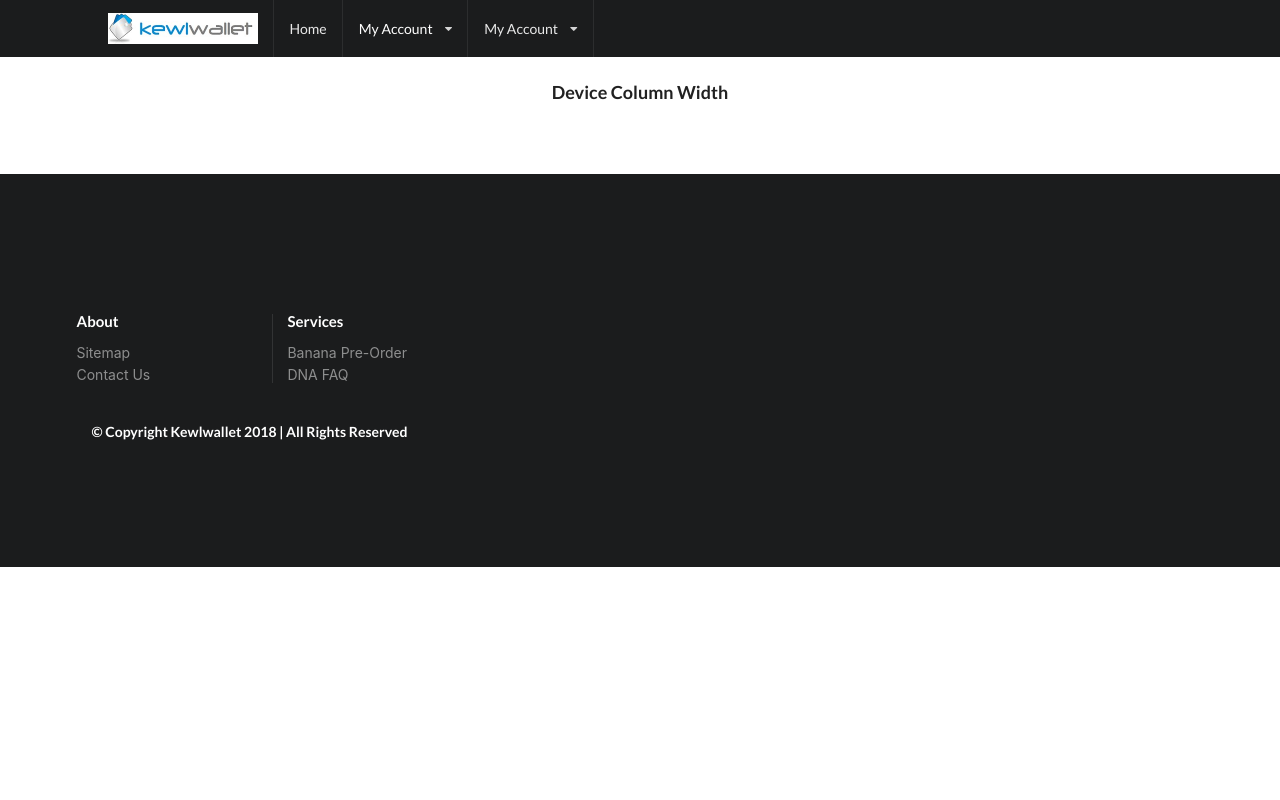
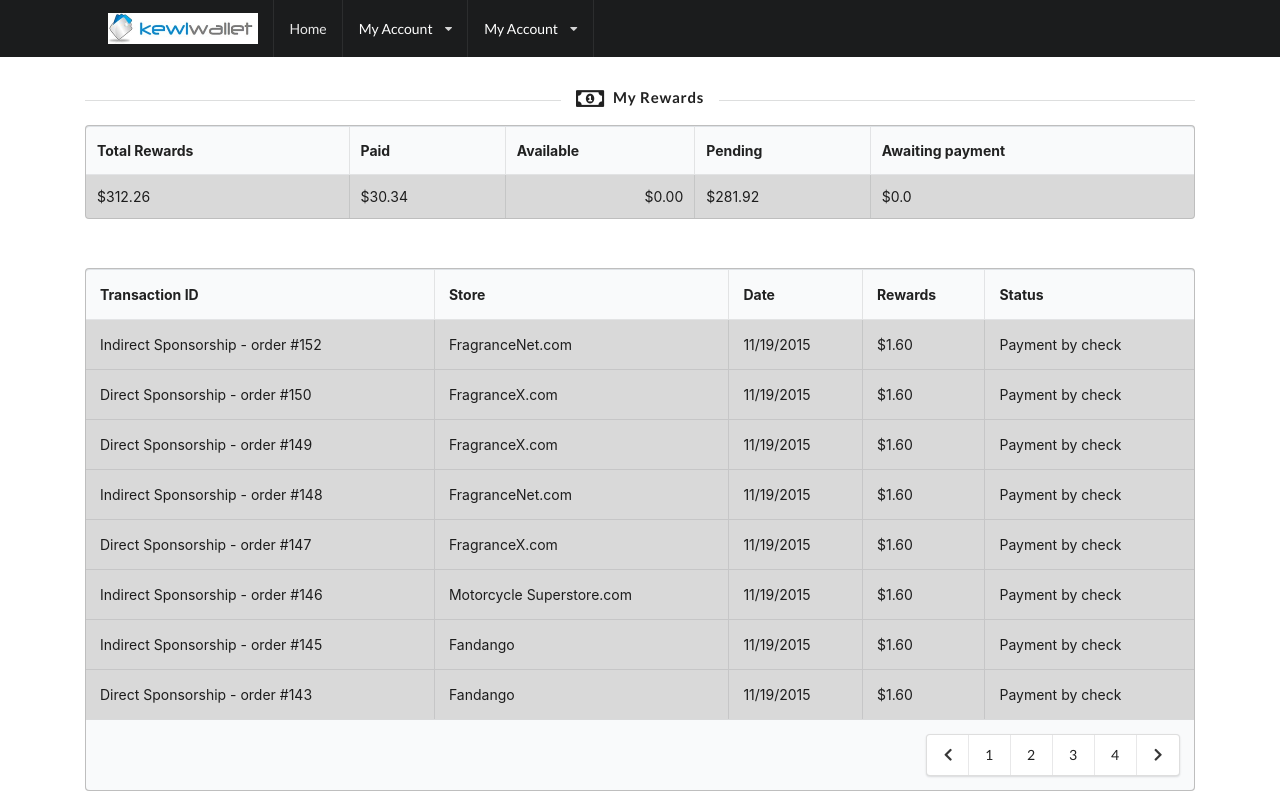
Before and after one commit to LegionOfAwesomness/ReactLoginPortal, a React (Create React App) app: page /rewards in a window 1280 px wide. Shown: the top 800 px of the page. Built offline with nearby package versions, Linux system fonts and the light colour scheme.

Commit message:
working url

```diff
--- a/src/Shared/SampleData.js
+++ b/src/Shared/SampleData.js
@@ -343,3 +343,74 @@
     status: "Payment by check"
   }
 ];
+
+
+export const REWARDS = [
+
+  {
+    id: 1,
+    transactionId: "Indirect Sponsorship - order #152",
+    store: "FragranceNet.com",
+    date: "11/19/2015",
+    reward: "$1.60",
+    status: "Payment by check"
+  },
+  {
+    id: 2,
+    transactionId: "Direct Sponsorship - order #150",
+    store: "FragranceX.com",
+    date: "11/19/2015",
+    reward: "$1.60",
+    status: "Payment by check"
+
+  },
+  {
+    id: 3,
+    transactionId: "Direct Sponsorship - order #149",
+    store: "FragranceX.com",
+    date: "11/19/2015",
+    reward: "$1.60",
+    status: "Payment by check"
+  },
+  {
+    id: 4,
+    transactionId: "Indirect Sponsorship - order #148",
+    store: "FragranceNet.com",
+    date: "11/19/2015",
+    reward: "$1.60",
+    status: "Payment by check"
+  },
+  {
+    id: 5,
+    transactionId: "Direct Sponsorship - order #147",
+    store: "FragranceX.com",
+    date: "11/19/2015",
+    reward: "$1.60",
+    status: "Payment by check"
+  },
+  {
+    id: 6,
+    transactionId: "Indirect Sponsorship - order #146",
+    store: "Motorcycle Superstore.com",
+    date: "11/19/2015",
+    reward: "$1.60",
+    status: "Payment by check"
+
+  },
+  {
+    id: 7,
+    transactionId: "Indirect Sponsorship - order #145",
+    store: "Fandango",
+    date: "11/19/2015",
+    reward: "$1.60",
+    status: "Payment by check"
+  },
+  {
+    id: 8,
+    transactionId: "Direct Sponsorship - order #143",
+    store: "Fandango",
+    date: "11/19/2015",
+    reward: "$1.60",
+    status: "Payment by check"
+  }
+];
--- a/src/components/myaccount/MyCommisions.js
+++ b/src/components/myaccount/MyCommisions.js
@@ -4,7 +4,7 @@
 import { COMMISIONS } from "../../Shared/SampleData";
 
 var storesList = [];
-class MyPersonal extends React.Component {
+class MyCommisions extends React.Component {
   constructor(props) {
     super(props);
   }
@@ -220,4 +220,4 @@
   }
 }
 
-export default MyPersonal;
+export default MyCommisions;
--- a/src/components/myaccount/MyOrders.js
+++ b/src/components/myaccount/MyOrders.js
@@ -4,7 +4,7 @@
 import { ORDERS } from "../../Shared/SampleData";
 
 var storesList = [];
-class MyPersonal extends React.Component {
+class MyOrders extends React.Component {
   constructor(props) {
     super(props);
   }
@@ -187,4 +187,4 @@
   }
 }
 
-export default MyPersonal;
+export default MyOrders;
--- a/src/components/myaccount/MyRefferals.js
+++ b/src/components/myaccount/MyRefferals.js
@@ -3,7 +3,7 @@
 import { Container, Row, Col, Navbar, NavbarBrand } from "reactstrap";
 
 var storesList = [];
-class MyPersonal extends React.Component {
+class MyRefferals extends React.Component {
   constructor(props) {
     super(props);
   }
@@ -91,9 +91,19 @@
         </div>
         <h2 class="ui center aligned header">Device Adjustment</h2>
         <h3 class="ui center aligned header">Device Column Width</h3>
-        <div>
+        <Container>
+        <div class="ui top attached tabular menu">
+          <div class="active item">Refer My Friends</div>
+          <div class=" item">Pending Friends</div>
+          <div class=" item">Friends Refered</div>
+          <div class=" item">Statistics</div>
+        </div>
+        <div class="ui bottom attached loading tab segment">
+          <p></p>
+          <p></p>
+        </div>
 
-        </div>
+        </Container>
         <div>
           <div
             className="ui inverted vertical segment"
@@ -142,4 +152,4 @@
   }
 }
 
-export default MyPersonal;
+export default MyRefferals;
--- a/src/components/myaccount/MyRewards.js
+++ b/src/components/myaccount/MyRewards.js
@@ -1,12 +1,32 @@
 import React from "react";
 import { Switch, Route, Redirect, Link } from "react-router-dom";
 import { Container, Row, Col, Navbar, NavbarBrand } from "reactstrap";
+import { REWARDS } from "../../Shared/SampleData";
 
 var storesList = [];
-class MyPersonal extends React.Component {
+class MyRewards extends React.Component {
   constructor(props) {
     super(props);
   }
+
+  renderCommisions = () => {
+    return (
+ <tbody>
+        {REWARDS.map(commision => {
+
+          console.log(commision)
+          return (
+          <tr key={commision.id}>
+            <td data-label="Transaction ID<">{commision.transactionId}</td>
+           <td data-label="Store">{commision.store}</td>
+            <td data-label="Date">{commision.date}</td>
+            <td data-label="Rewards">{commision.reward}</td>
+            <td data-label="Status">{commision.status}</td>
+          </tr>);
+        })}
+    </tbody>
+    );
+  };
 
   render() {
     return (
@@ -67,34 +87,96 @@
               tabindex="0"
             >
               <div className="text" role="alert" aria-live="polite">
-                My Account
+              <Link style={{color:'white'}} to="/myaccount">My Account</Link>
               </div>
               <i aria-hidden="true" className="dropdown icon" />
               <div className="menu transition">
                 <div role="option" className="item">
-                  Orders
+                <Link style={{color:'black'}} to="/orders">Orders</Link>
                 </div>
                 <div role="option" className="item">
-                  Settings
+                  <Link style={{color:'black'}} to="/commisions">Commisions</Link>
                 </div>
                 <div role="option" className="item">
-                  Rewards
+                  <Link style={{color:'black'}} to="/rewards">Rewards</Link>
                 </div>
                 <div role="option" className="item">
-                  <Link style={{ color: "black" }} to="/">
-                    Log Out
-                  </Link>
+                  <Link style={{color:'black'}} to="/personal">My Account</Link>
+                </div>
+                <div role="option" className="item">
+                  <Link style={{color:'black'}} to="/refferals">Refferal</Link>
+                </div>
+                <div role="option" className="item">
+                  <Link style={{color:'black'}} to="/wishlists">WishList</Link>
+                </div>
+                <div role="option" className="item">
+                  <Link style={{color:'black'}} to="/">Log Out</Link>
                 </div>
               </div>
             </div>
           </div>
         </div>
-        <h2 class="ui center aligned header">Device Adjustment</h2>
-        <h3 class="ui center aligned header">Device Column Width</h3>
-        <div>
 
-        </div>
-        <div>
+        <Container>
+          <h2 class="ui center aligned header">Device Adjustment</h2>
+          <br />
+          <h4 class="ui horizontal divider header">
+    <i class="money bill alternate outline icon" />
+  My Rewards
+</h4>
+          <div >
+            <table style={{ backgroundColor: "#d9d9d9" }} class="ui celled unstackable table">
+              <thead>
+                <tr>
+                  <th>Total Rewards</th>
+                  <th>Paid</th>
+                  <th>Available</th>
+                  <th>Pending</th>
+                  <th>Awaiting payment</th>
+                </tr>
+              </thead>
+              <tbody>
+                <tr>
+                  <td>$312.26</td>
+                  <td>$30.34 </td>
+                  <td class="right aligned">$0.00 </td>
+                  <td>$281.92</td>
+                  <td>$0.0</td>
+                </tr>
+              </tbody>
+            </table>
+            <br ></br>
+            <table style={{ backgroundColor: "#d9d9d9" }} class="ui celled padded table">
+  <thead>
+    <tr>
+    <th>Transaction ID</th>
+    <th>Store</th>
+    <th>Date</th>
+    <th>Rewards</th>
+    <th>Status</th>
+  </tr></thead>
+  {this.renderCommisions()}
+  <tfoot>
+    <tr><th colspan="5">
+      <div class="ui right floated pagination menu">
+        <a class="icon item">
+          <i class="left chevron icon"></i>
+        </a>
+        <a class="item">1</a>
+        <a class="item">2</a>
+        <a class="item">3</a>
+        <a class="item">4</a>
+        <a class="icon item">
+          <i class="right chevron icon"></i>
+        </a>
+      </div>
+    </th>
+  </tr></tfoot>
+  </table>
+  <br/>
+          </div>
+        </Container>
+
           <div
             className="ui inverted vertical segment"
             style={{ margin: "5em 0em 0em", padding: "5em 0em" }}
@@ -136,10 +218,10 @@
               </div>
             </div>
           </div>
-        </div>
+
       </div>
     );
   }
 }
 
-export default MyPersonal;
+export default MyRewards;
--- a/src/components/myaccount/MySettings.js
+++ b/src/components/myaccount/MySettings.js
@@ -3,7 +3,7 @@
 import { Container, Row, Col, Navbar, NavbarBrand } from "reactstrap";
 
 var storesList = [];
-class MyPersonal extends React.Component {
+class MySettings extends React.Component {
   constructor(props) {
     super(props);
   }
@@ -142,4 +142,4 @@
   }
 }
 
-export default MyPersonal;
+export default MySettings;
--- a/src/components/myaccount/MyVouchers.js
+++ b/src/components/myaccount/MyVouchers.js
@@ -3,7 +3,7 @@
 import { Container, Row, Col, Navbar, NavbarBrand } from "reactstrap";
 
 var storesList = [];
-class MyPersonal extends React.Component {
+class MyVouchers extends React.Component {
   constructor(props) {
     super(props);
   }
@@ -142,4 +142,4 @@
   }
 }
 
-export default MyPersonal;
+export default MyVouchers;
--- a/src/components/myaccount/MyWishlists.js
+++ b/src/components/myaccount/MyWishlists.js
@@ -3,7 +3,7 @@
 import { Container, Row, Col, Navbar, NavbarBrand } from "reactstrap";
 
 var storesList = [];
-class MyPersonal extends React.Component {
+class MyWishlists extends React.Component {
   constructor(props) {
     super(props);
   }
@@ -135,4 +135,4 @@
   }
 }
 
-export default MyPersonal;
+export default MyWishlists;
```
